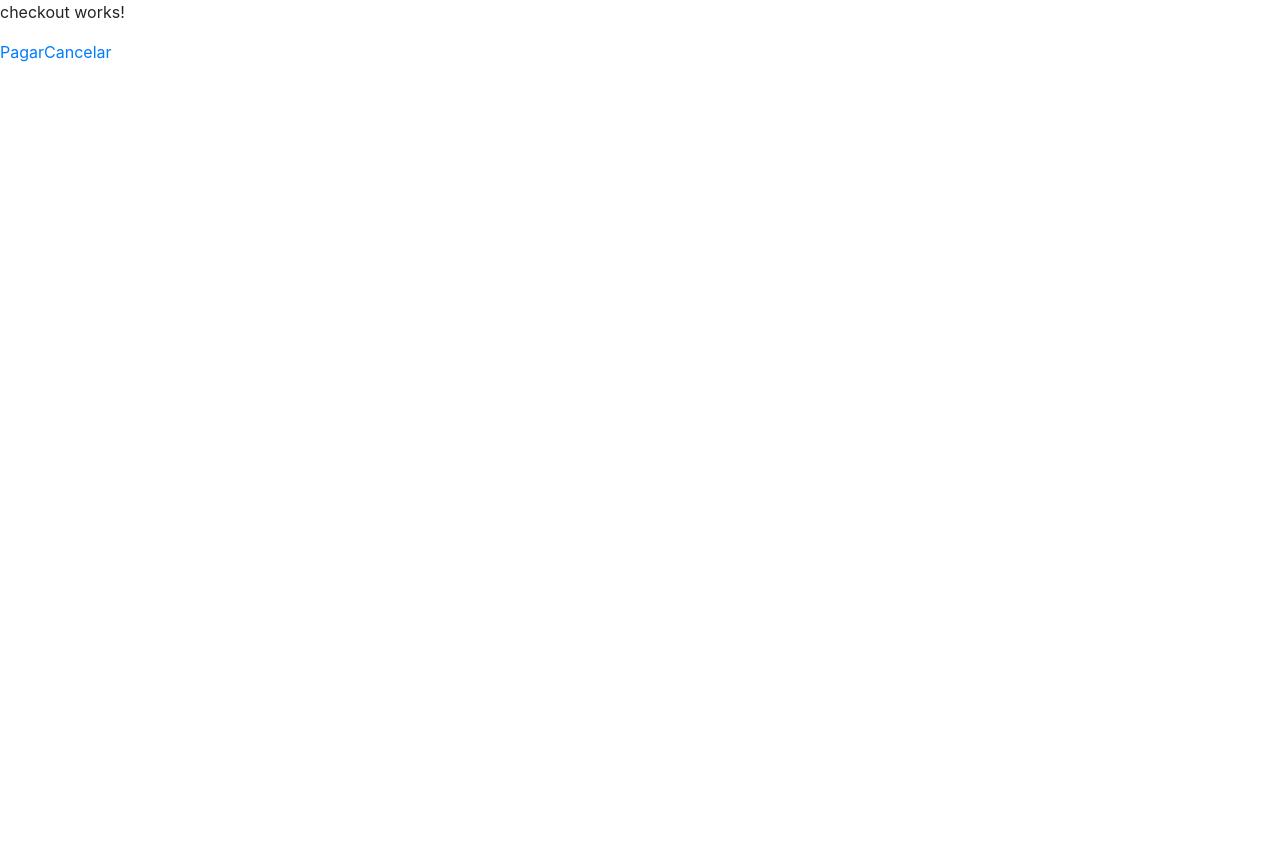
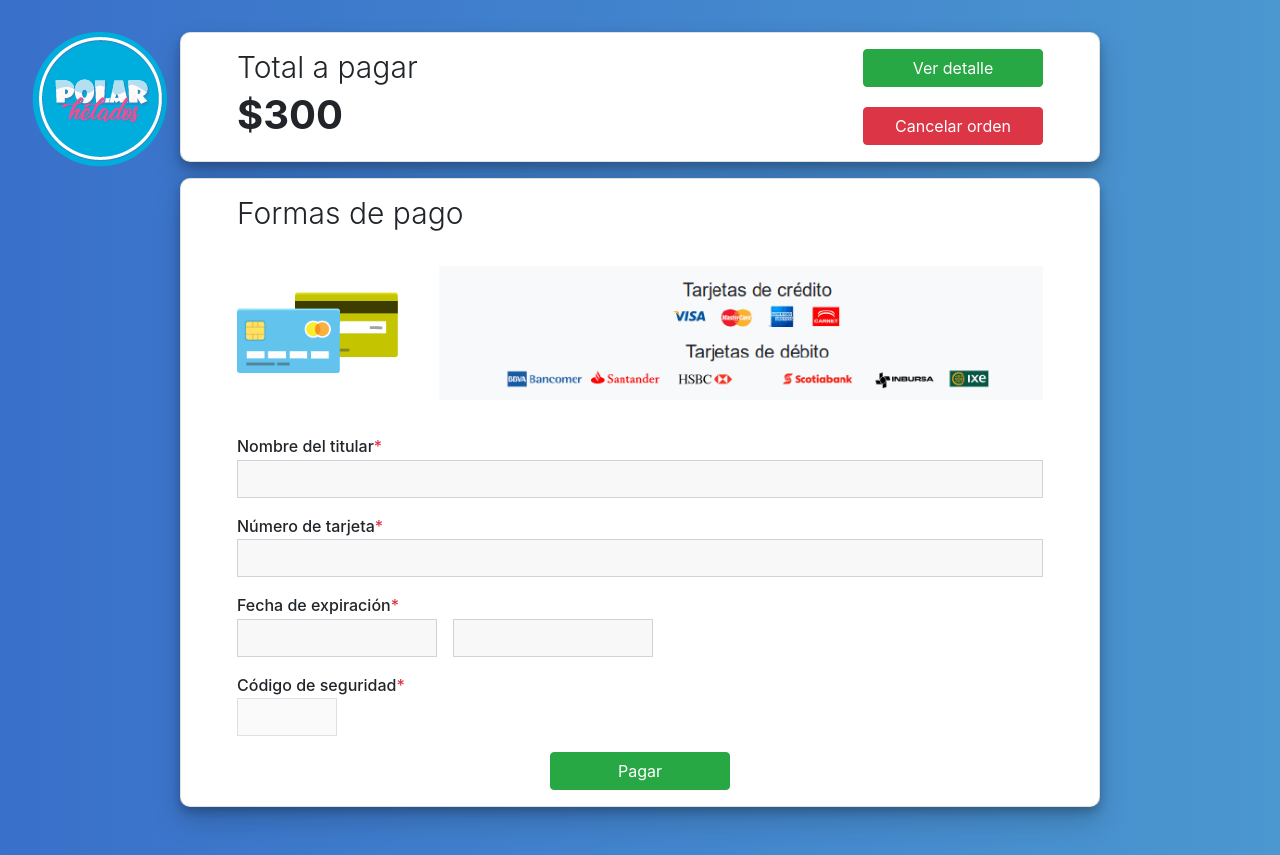
Before and after one commit to MrJouts/autoservicio-app, an Angular app: page /checkout in a window 1280 px wide. Before the commit the page ends 800 px from the top, so only its background shows below. Built offline with nearby package versions, Linux system fonts and the light colour scheme.

Commit message:
checkout added

```diff
--- a/src/app/components/categorias/categorias.component.html
+++ b/src/app/components/categorias/categorias.component.html
@@ -7,9 +7,9 @@
     <h1 class="section-title">Elige una opción</h1>
     <div class="row">
       <div class="col col-lg-3" *ngFor="let categoria of categorias">
-        <div class="card" routerLink="/productos">
+        <div class="card card-producto" routerLink="/productos">
           <img class="img-fluid" src="assets/{{categoria.img}}" alt="">
-          <h2>{{categoria.name}}</h2>
+          <h2 class="product-title">{{categoria.name}}</h2>
         </div>
       </div>
     </div>
@@ -17,7 +17,7 @@
   <div class="container">
     <div class="row">
       <div class="col">
-        <div class="buttons">
+        <div class="buttons-nav">
           <div class="btn btn-success" routerLink="/productos">Pagar</div>
           <div class="btn btn-danger" routerLink="/">Cancelar Orden</div>
         </div>
--- a/src/app/components/checkout/checkout.component.html
+++ b/src/app/components/checkout/checkout.component.html
@@ -1,4 +1,62 @@
-<p>checkout works!</p>
+<section>
+  <img class="logo" src="assets/logo.png" alt="">
 
-<a href="#">Pagar</a>
-<a href="/">Cancelar</a>
+  <div class="container">
+    <div class="row">
+      <div class="col col-lg-10">
+        <div class="card card-detalle">
+          <div>
+            <h2 class="card-title">Total a pagar</h2>
+            <span class="card-price">$300</span>
+          </div>
+
+          <div class="buttons">
+            <div class="btn btn-success">Ver detalle</div>
+            <div class="btn btn-danger">Cancelar orden</div>
+          </div>
+        </div>
+
+        <div class="card card-pago">
+          <h2 class="card-title">Formas de pago</h2>
+          <div class="medios-de-pago">
+            <img class="img-fluid" src="assets/tarjetas.png" alt="">
+            <img class="img-fluid" src="assets/tarjetas2.png" alt="">
+          </div>
+
+          <form action="">
+            <div class="form-group">
+              <label for="nombre">Nombre del titular<span class="text-danger">*</span></label>
+              <input type="text" class="form-control" id="nombre">
+            </div>
+
+            <div class="form-group">
+              <label for="tarjeta">Número de tarjeta<span class="text-danger">*</span></label>
+              <input type="text" class="form-control" id="tarjeta">
+            </div>
+
+            <div class="form-group form-group-fecha">
+              <label for="fecha_inicio">Fecha de expiración<span class="text-danger">*</span></label>
+              <div class="inputs">
+                <input type="text" class="form-control" id="fecha_inicio">
+                <input type="text" class="form-control" id="fecha_final">
+              </div>
+            </div>
+
+            <div class="form-group form-group-codigo">
+              <label for="codigo">Código de seguridad<span class="text-danger">*</span></label>
+              <input type="text" class="form-control" id="codigo" disbaled>
+            </div>
+
+            <div class="text-center">
+              <button type="submit" class="btn btn-success">Pagar</button>
+            </div>
+
+          </form>
+        </div>
+      </div>
+
+    </div>
+
+
+  </div>
+</section>
--- a/src/app/components/checkout/checkout.component.scss
+++ b/src/app/components/checkout/checkout.component.scss
@@ -0,0 +1,67 @@
+section {
+  padding: 2rem 0;
+  min-height: 100vh;
+  background: rgb(57, 112, 202);
+  background: linear-gradient(
+    90deg,
+    rgba(57, 112, 202, 1) 0%,
+    rgba(75, 151, 208, 1) 100%
+  );
+}
+
+.row {
+  justify-content: center;
+}
+
+.card {
+  padding: 1rem 3.5rem;
+}
+
+.card-title {
+  font-size: 30px;
+  font-weight: 300;
+  margin: 0;
+}
+
+.card-price {
+  font-size: 40px;
+  font-weight: bold;
+}
+
+// Detalle de la compra
+.card-detalle {
+  flex-direction: row;
+  justify-content: space-between;
+
+  .buttons {
+    display: flex;
+    flex-direction: column;
+    justify-content: space-between;
+
+    .btn:first-child {
+      margin-bottom: 1rem;
+    }
+  }
+}
+
+// Formulario de la compra
+.card-pago {
+  .card-title {
+    margin-bottom: 2rem;
+  }
+
+  .medios-de-pago {
+    margin-bottom: 2rem;
+    display: flex;
+    justify-content: space-between;
+    align-items: center;
+
+    img:first-child {
+      width: 20%;
+    }
+
+    img:last-child {
+      width: 75%;
+    }
+  }
+}
--- a/src/app/components/inicio/inicio.component.html
+++ b/src/app/components/inicio/inicio.component.html
@@ -1,5 +1,5 @@
 <section>
-  <img src="assets/logo.png" alt="">
+  <img class="logo" src="assets/logo.png" alt="">
   <div>
     <a class="btn btn-primary btn-cta" routerLink="/categorias">Shop now</a>
   </div>
--- a/src/app/components/inicio/inicio.component.scss
+++ b/src/app/components/inicio/inicio.component.scss
@@ -6,7 +6,7 @@ section {
   background-image: url(../../../assets/portada.png),
     linear-gradient(90deg, #3970ca 50%, #4b97d0 50%);
   background-size: contain;
-  padding: 2rem;
+  // padding: 2rem;
   position: relative;
 }
 
--- a/src/app/components/productos/productos.component.html
+++ b/src/app/components/productos/productos.component.html
@@ -11,9 +11,9 @@
     <h1 class="section-title">Elige una opción</h1>
     <div class="row">
       <div class="col col-lg-3" *ngFor="let producto of productos">
-        <div class="card" routerLink="/productos">
+        <div class="card card-producto" routerLink="/productos">
           <img class="img-fluid" src="assets/{{producto.img}}" alt="">
-          <h2>{{producto.name}}</h2>
+          <h2 class="product-title">{{producto.name}}</h2>
         </div>
       </div>
     </div>
@@ -21,7 +21,7 @@
   <div class="container">
     <div class="row">
       <div class="col">
-        <div class="buttons">
+        <div class="buttons-nav">
           <div class="btn btn-success" routerLink="/checkout">Pagar</div>
           <div class="btn btn-danger" routerLink="/categorias">Cancelar Orden</div>
         </div>
--- a/src/app/components/productos/productos.component.scss
+++ b/src/app/components/productos/productos.component.scss
@@ -9,8 +9,7 @@ header {
 }
 
 nav {
-  margin-top: -1%;
   background: transparent url(/assets/barra.png) no-repeat center bottom;
   background-size: contain;
-  min-height: 160px;
+  min-height: 11vw;
 }
--- a/src/scss/components/_buttons.scss
+++ b/src/scss/components/_buttons.scss
@@ -1,13 +1,13 @@
-.buttons {
+.btn {
+  min-width: 180px;
+}
+
+.buttons-nav {
   display: flex;
   justify-content: center;
   align-items: center;
   padding: 2rem 0;
 
-  .btn {
-    min-width: 180px;
-  }
-
   .btn:first-child {
     margin-right: 2rem;
   }
--- a/src/scss/components/_cards.scss
+++ b/src/scss/components/_cards.scss
@@ -1,8 +1,12 @@
+.card {
+  margin-bottom: 1rem;
+  box-shadow: 0 14px 28px rgba(0, 0, 0, 0.18), 0 5px 10px rgba(0, 0, 0, 0.22);
+  border-radius: 10px;
+}
 
-.card {
+.card-producto {
   cursor: pointer;
   align-items: center;
-  margin-bottom: 1rem;
   box-shadow: 0 1px 3px rgba(0, 0, 0, 0.12), 0 1px 2px rgba(0, 0, 0, 0.24);
   transition: all 0.3s cubic-bezier(0.25, 0.8, 0.25, 1);
 
@@ -10,7 +14,7 @@
     box-shadow: 0 14px 28px rgba(0, 0, 0, 0.18), 0 5px 10px rgba(0, 0, 0, 0.22);
   }
 
-  h2 {
+  .product-title {
     font-size: 18px;
     text-transform: uppercase;
     position: absolute;
--- /dev/null
+++ b/src/scss/components/_forms.scss
@@ -0,0 +1,37 @@
+.form-group {
+  label {
+    font-weight: 500;
+    margin-bottom: 0.1rem;
+  }
+
+  input {
+    border-radius: 0;
+    background-color: #f8f8f8;
+  }
+}
+
+.form-group-fecha {
+  input {
+    max-width: 200px;
+  }
+
+  .inputs {
+    display: flex;
+
+    input:first-child {
+      margin-right: 1rem;
+    }
+  }
+}
+
+.form-group-codigo {
+  input {
+    max-width: 100px;
+  }
+
+  input[disbaled] {
+    opacity: 0.7;
+  }
+
+
+}
--- /dev/null
+++ b/src/scss/components/_logo.scss
@@ -0,0 +1,5 @@
+.logo {
+  position: absolute;
+  top: 2rem;
+  left: 2rem;
+}
--- a/src/styles.scss
+++ b/src/styles.scss
@@ -7,8 +7,10 @@
 @import "./scss/variables";
 
 // Components
+@import "./scss/components/logo";
 @import "./scss/components/buttons";
 @import "./scss/components/cards";
+@import "./scss/components/forms";
 
 .section-title {
   text-transform: uppercase;
```
